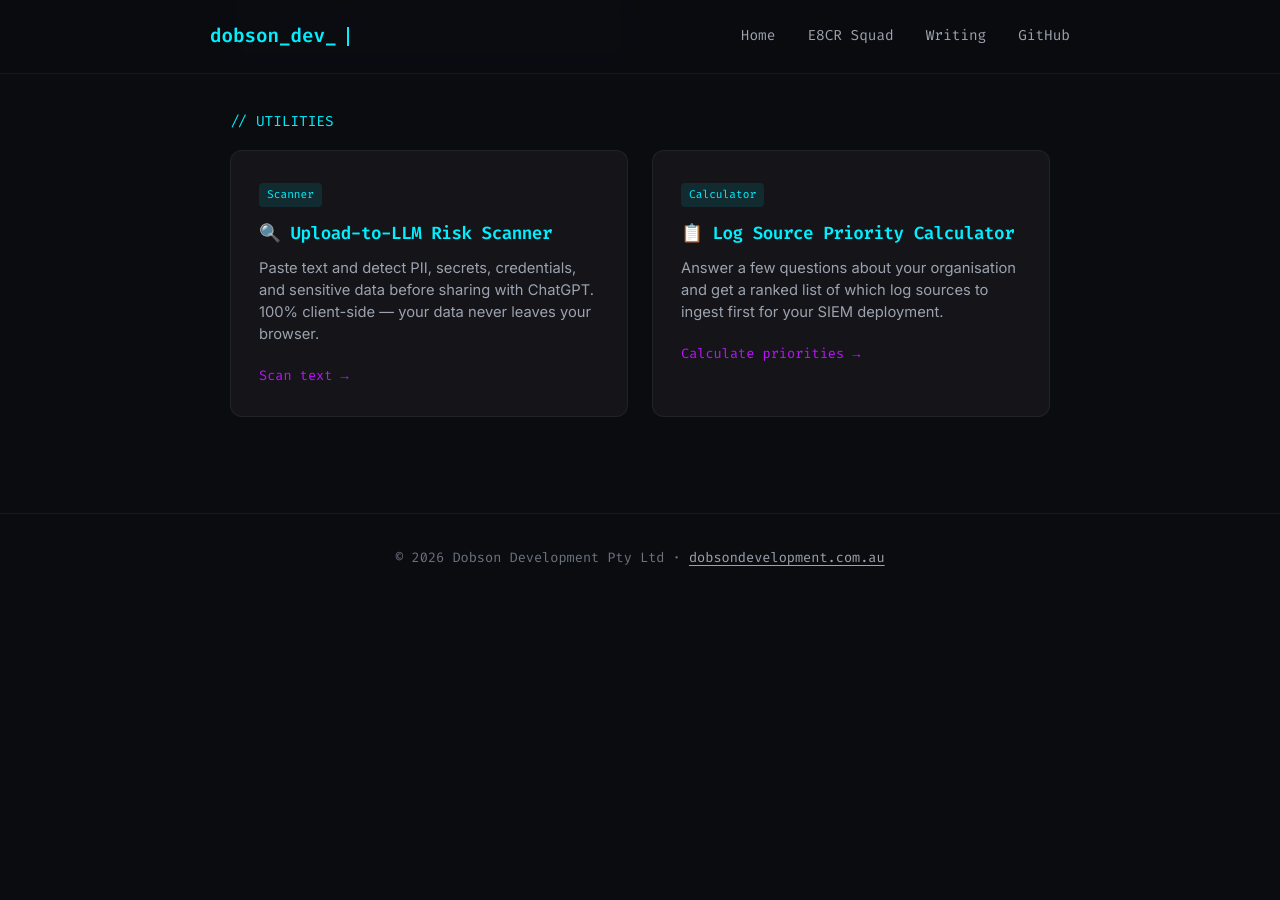
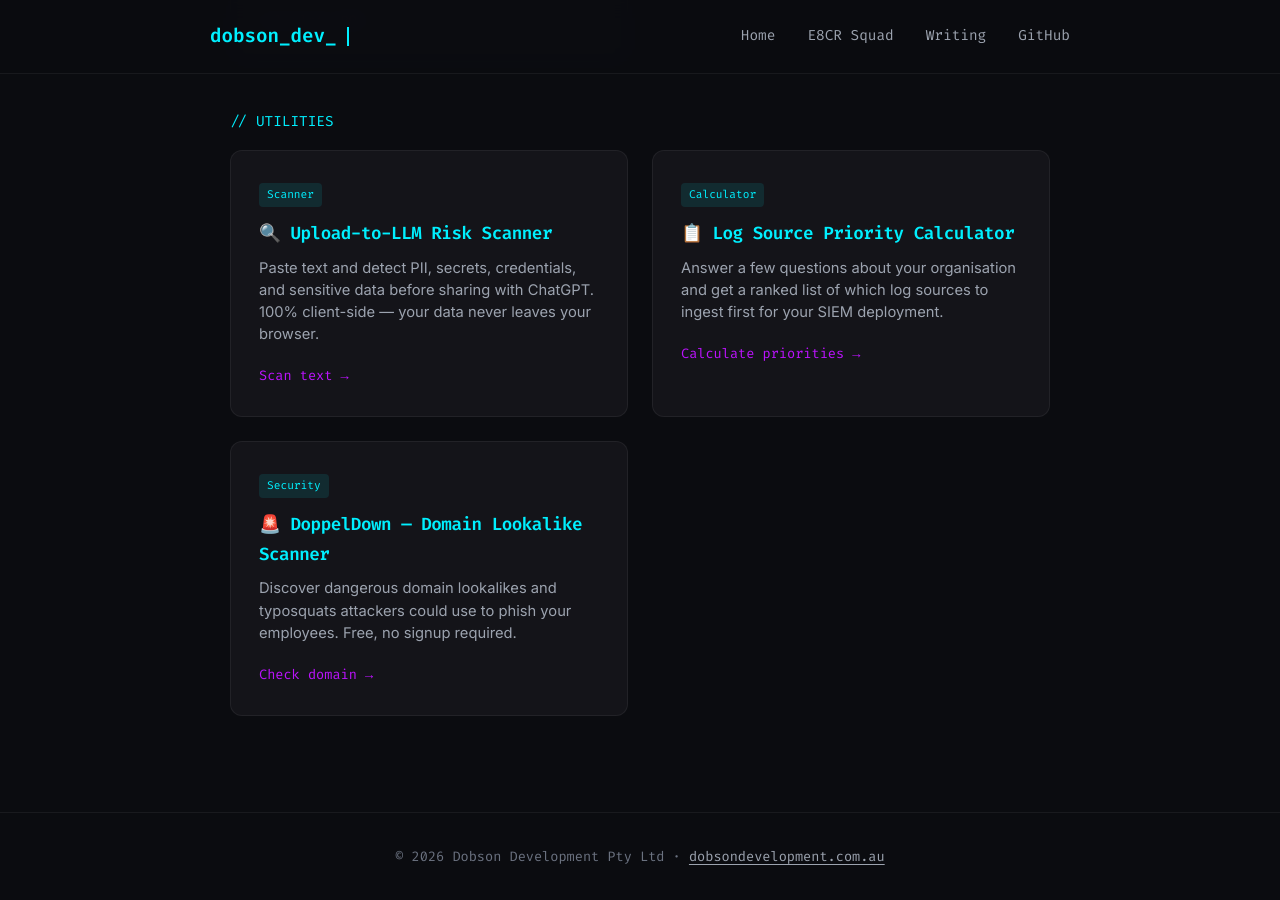
Before and after one commit to RADobson/dobson-dev-site, a Jekyll site: the page built from tools/index.html, in a window 1280 px wide and 900 px high, scrolled down 1963 px. Built offline with Jekyll 4.4.1, drawn with Linux system fonts in a browser that asks for light colours; before the commit the page ends 2564 px from its top, so only the background shows below that.

Commit message:
Add DoppelDown to tools index

```diff
--- a/tools/index.html
+++ b/tools/index.html
@@ -107,5 +107,11 @@ image: /assets/images/og-default.png
             <p>Answer a few questions about your organisation and get a ranked list of which log sources to ingest first for your SIEM deployment.</p>
             <span class="cta">Calculate priorities →</span>
         </a>
+        <a href="/tools/doppeldown" class="tool-card">
+            <span class="tool-tag">Security</span>
+            <h3>🚨 DoppelDown — Domain Lookalike Scanner</h3>
+            <p>Discover dangerous domain lookalikes and typosquats attackers could use to phish your employees. Free, no signup required.</p>
+            <span class="cta">Check domain →</span>
+        </a>
     </div>
 </div>
```
